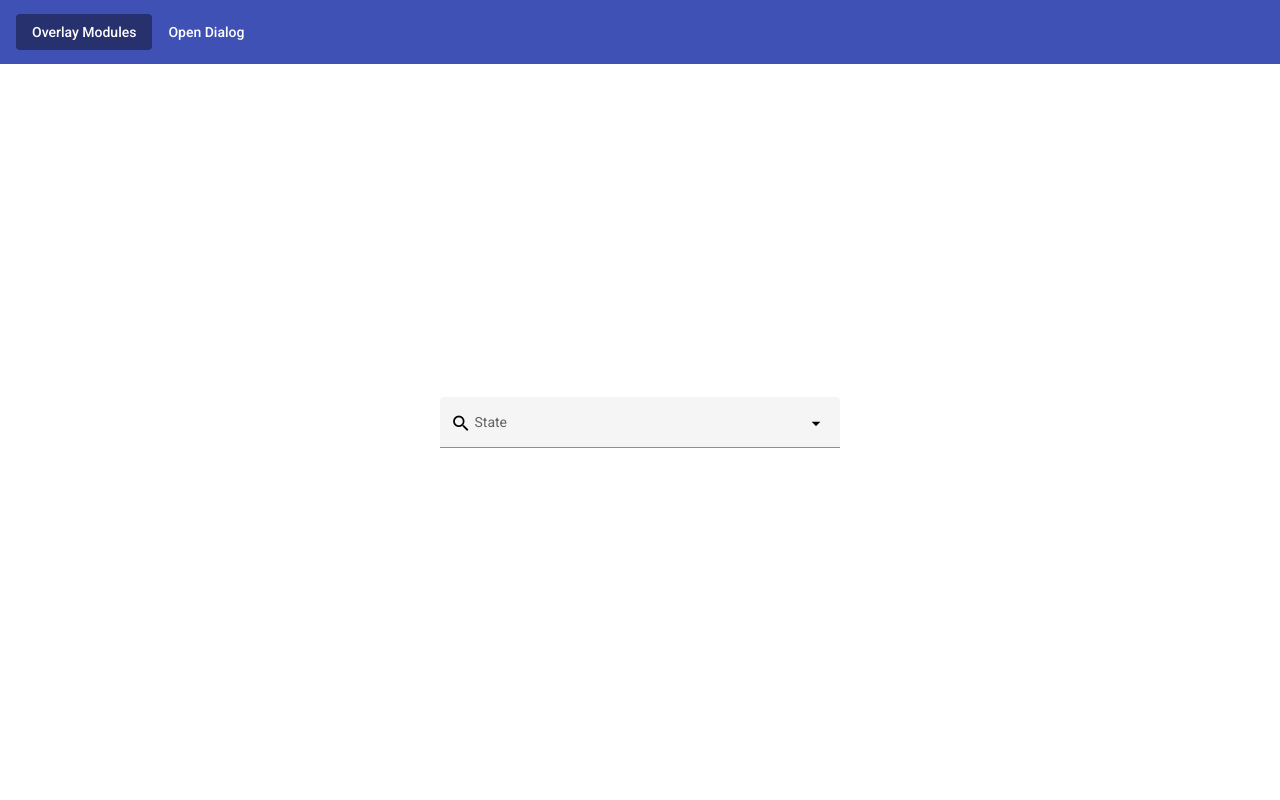
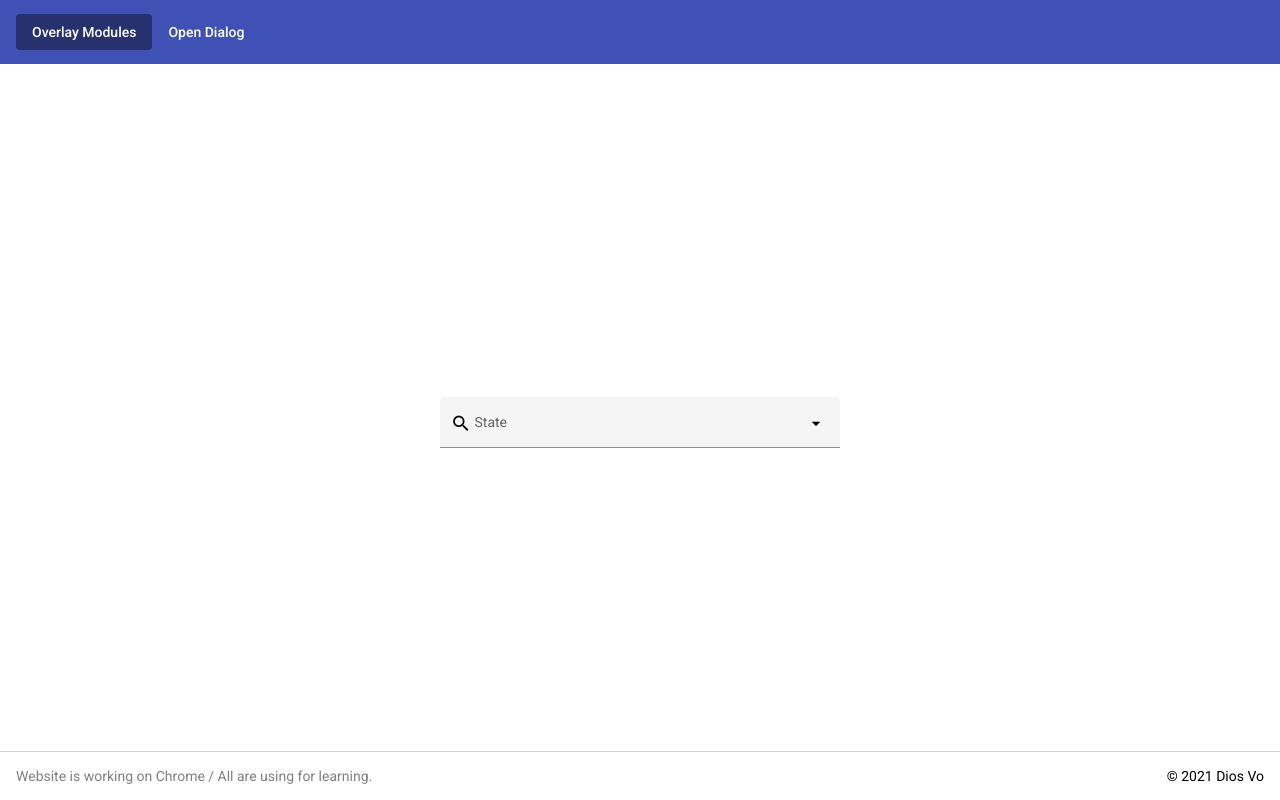
Before and after one commit to diosvo/angular-cdk-practice, an Angular app: page / in a window 1280 px wide. Built offline with nearby package versions, Linux system fonts and the light colour scheme.

Commit message:
Footer (always bottom): detect platform/browser

```diff
--- a/src/app/app.component.html
+++ b/src/app/app.component.html
@@ -2,3 +2,4 @@
 <div class="content">
   <router-outlet></router-outlet>
 </div>
+<app-footer></app-footer>
--- a/src/app/app.module.ts
+++ b/src/app/app.module.ts
@@ -3,8 +3,8 @@ import { BrowserModule } from '@angular/platform-browser';
 import { BrowserAnimationsModule } from '@angular/platform-browser/animations';
 import { RouterModule, Routes } from '@angular/router';
 import { AppComponent } from './app.component';
+import { FooterModule } from './footer/footer.module';
 import { ToolbarModule } from './toolbar/toolbar.module';
-
 
 const routes: Routes = [
   {
@@ -23,6 +23,7 @@ const routes: Routes = [
 
     RouterModule.forRoot(routes),
 
+    FooterModule,
     ToolbarModule
   ],
   providers: [],
--- /dev/null
+++ b/src/app/footer/footer.component.html
@@ -0,0 +1,16 @@
+<footer [ngSwitch]="true">
+  <div [style.color]="'grey'">
+    Website is working on
+    <span *ngSwitchCase="platform.BLINK">Chrome</span>
+    <span *ngSwitchCase="platform.SAFARI">Safari</span>
+    <span *ngSwitchCase="platform.TRIDENT">Microsoft Trident</span>
+    <span *ngSwitchCase="platform.ANDROID">Android</span>
+    <span *ngSwitchCase="platform.EDGE">Microsoft Edge</span>
+    <span *ngSwitchCase="platform.FIREFOX">Firefox</span>
+    <span *ngSwitchCase="platform.IOS">IOS</span>
+    <span *ngSwitchCase="platform.WEBKIT">Webkit</span>
+    <span> / All are using for learning.</span>
+  </div>
+
+  <div>&copy; 2021 Dios Vo</div>
+</footer>
--- /dev/null
+++ b/src/app/footer/footer.component.scss
@@ -0,0 +1,13 @@
+footer {
+  position: fixed;
+  bottom  : 0;
+  width   : calc(100vw - 2rem);
+
+  display        : flex;
+  align-items    : center;
+  justify-content: space-between;
+
+  padding         : 1rem;
+  background-color: white;
+  border-top      : 1px solid lightgray;
+}
```
Also changed, not shown: src/app/footer/footer.component.ts (added, +11 -0 lines), src/app/footer/footer.module.ts (added, +10 -0 lines), 1 other file (tests, documents, lock files or other folders).
